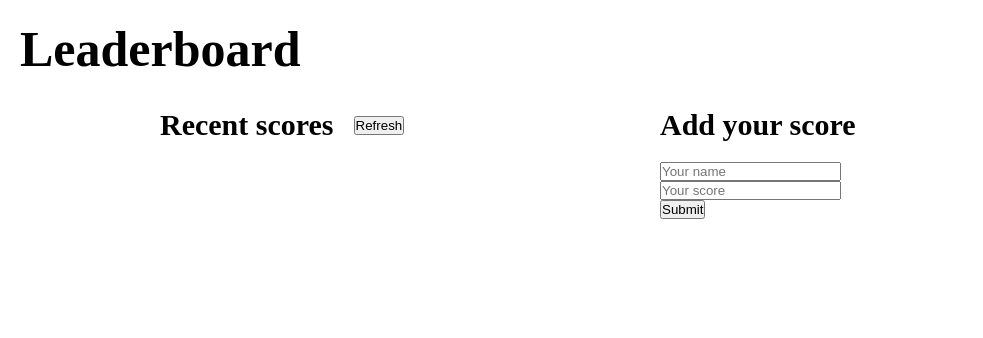
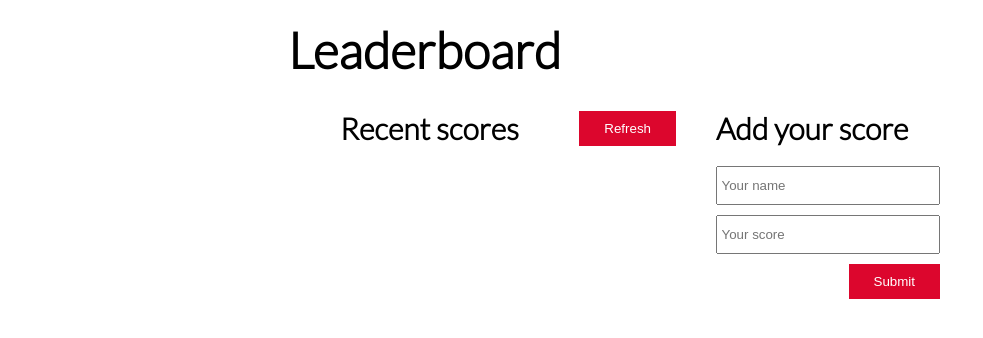
Before and after one commit to olawale-o/leaderboard-task, a website built with webpack: page src/index.html in a window 1280 px wide. Shown: the whole page, without its empty margins (0-983 px from the left). Built offline with nearby package versions, Linux system fonts and the light colour scheme; no server answers.

Commit message:
Add styles to style.css file

```diff
--- a/src/stylesheets/style.css
+++ b/src/stylesheets/style.css
@@ -1,3 +1,5 @@
+@import url('https://fonts.googleapis.com/css2?family=Lato:wght@100;300&display=swap');
+
 *,
 *::before,
 *::after {
@@ -12,11 +14,20 @@ html {
 
 body {
   font-size: 62.5%;
+  font-family: 'Lato', sans-serif;
+}
+
+h1 {
+  font-size: 5rem;
+}
+
+h2 {
+  font-size: 3rem;
 }
 
 li {
   list-style: none;
-  font-size: 2rem;
+  font-size: 2.5rem;
   text-transform: capitalize;
 }
 
@@ -28,18 +39,24 @@ li:nth-child(even) {
   background: #eee;
 }
 
+.btn {
+  background-color: #dc062d;
+  padding: 1rem 2.5rem;
+  outline: none;
+  border: none;
+  color: #fff;
+  cursor: pointer;
+}
+
 .nav {
   width: 100%;
-  max-width: 76rem;
-  padding: 2rem;
+  padding-top: 2rem;
+  margin: 0 auto 2rem;
 }
 
-h1 {
-  font-size: 5rem;
-}
-
-h2 {
-  font-size: 3rem;
+.nav h1 {
+  width: 55%;
+  margin: 0 auto;
 }
 
 .container {
@@ -49,15 +66,16 @@ h2 {
 
 .scores-section {
   width: 100%;
-  max-width: 96rem;
+  max-width: 60rem;
   margin: 0 auto;
   display: grid;
-  grid-template-columns: 1fr 1fr;
+  grid-template-columns: 1.5fr 1fr;
   grid-column-gap: 4rem;
 }
 
 .score-panel-header {
   display: flex;
+  justify-content: space-between;
   align-items: center;
 }
 
@@ -66,6 +84,13 @@ h2 {
   margin-bottom: 2rem;
 }
 
-.score-panel-header h2 {
-  margin-right: 2rem;
+.field {
+  width: 100%;
+  margin-bottom: 1rem;
+  text-align: right;
 }
+
+.input {
+  width: 100%;
+  padding: 1rem 0.35rem;
+}
```
